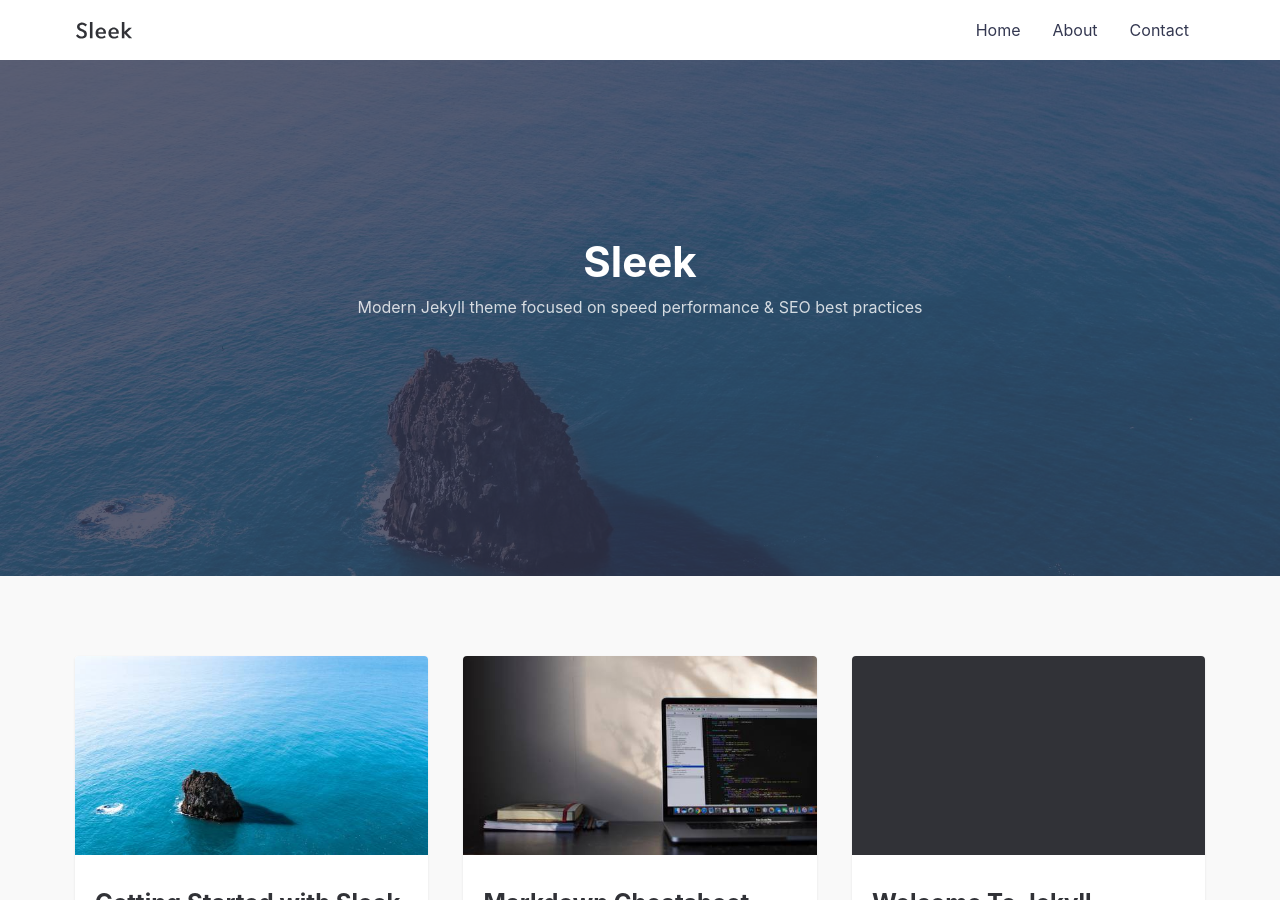
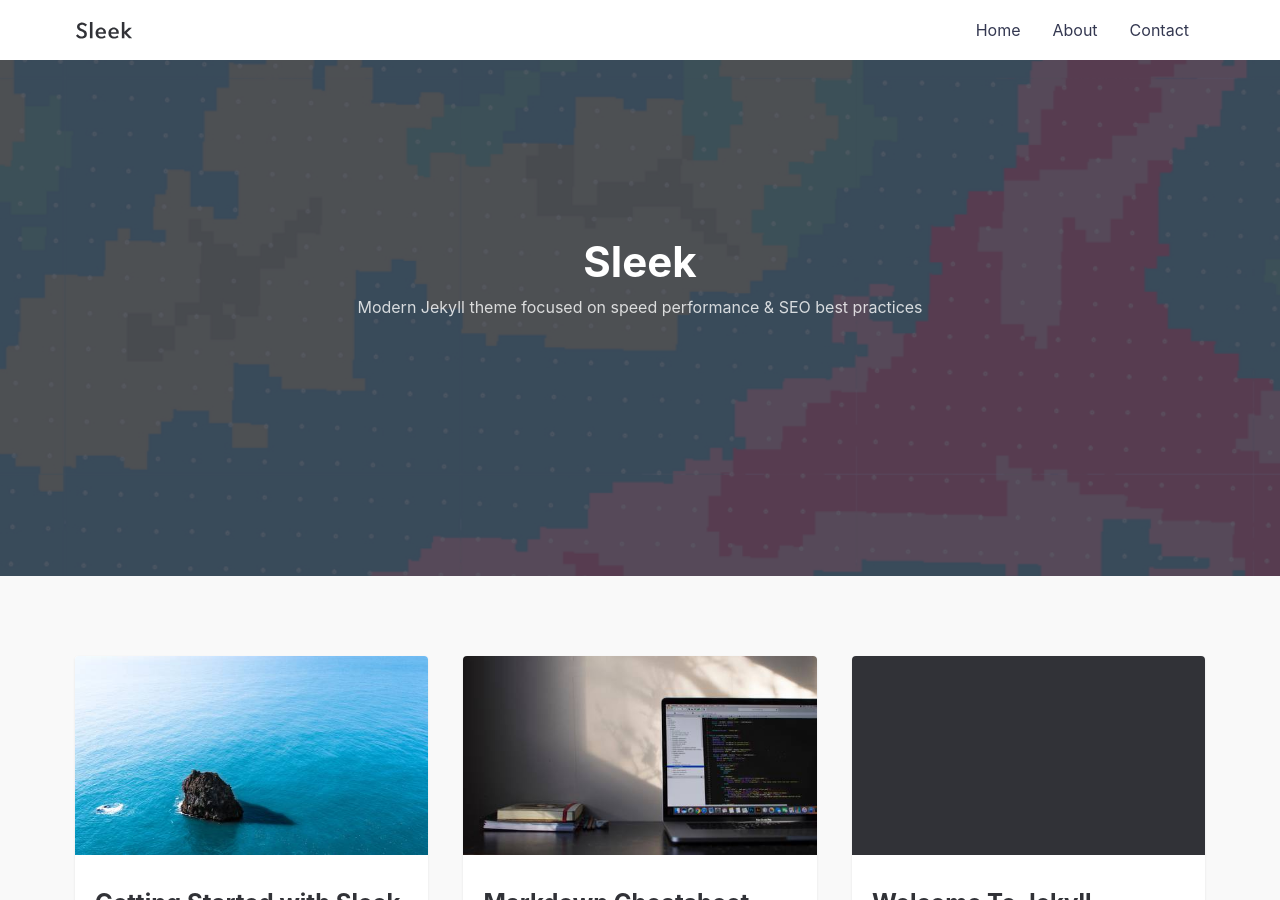
Before and after one commit to echuprikova/echuprikova.github.io, a Jekyll site: the page built from index.md, in a window 1280 px wide and 900 px high. Built offline with Jekyll 4.4.1, drawn with Linux system fonts in a browser that asks for light colours.

Commit message:
html
change in html page

```diff
--- a/_layouts/default.html
+++ b/_layouts/default.html
@@ -18,7 +18,7 @@ layout: compress
 
     {% include header.html %}
 
-    <div class="hero lazyload" data-bg="{{site.url}}/assets/img/posts/sleek_lg.jpg">
+    <div class="hero lazyload" data-bg="{{site.url}}/assets/img/posts/sleek.jpg">
       <div class="hero__wrap">
         <h1 class="hero__title">Sleek</h1>
         <p class="hero__meta">Modern Jekyll theme focused on speed performance & SEO best practices</p>
```
